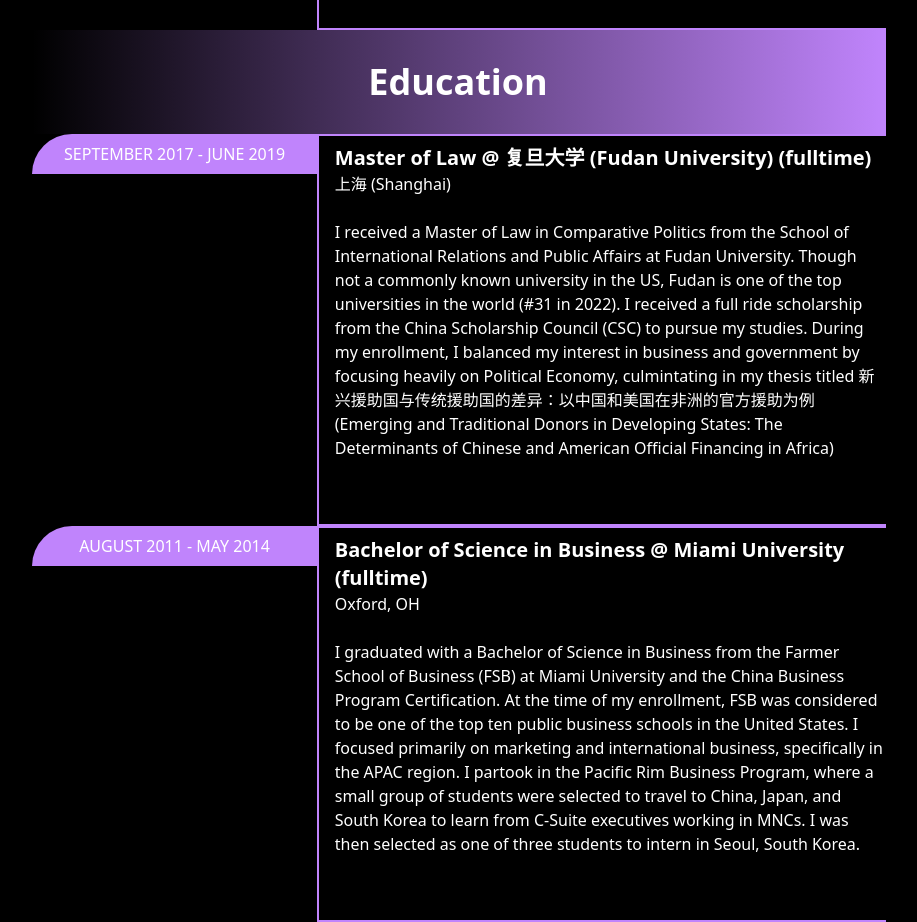
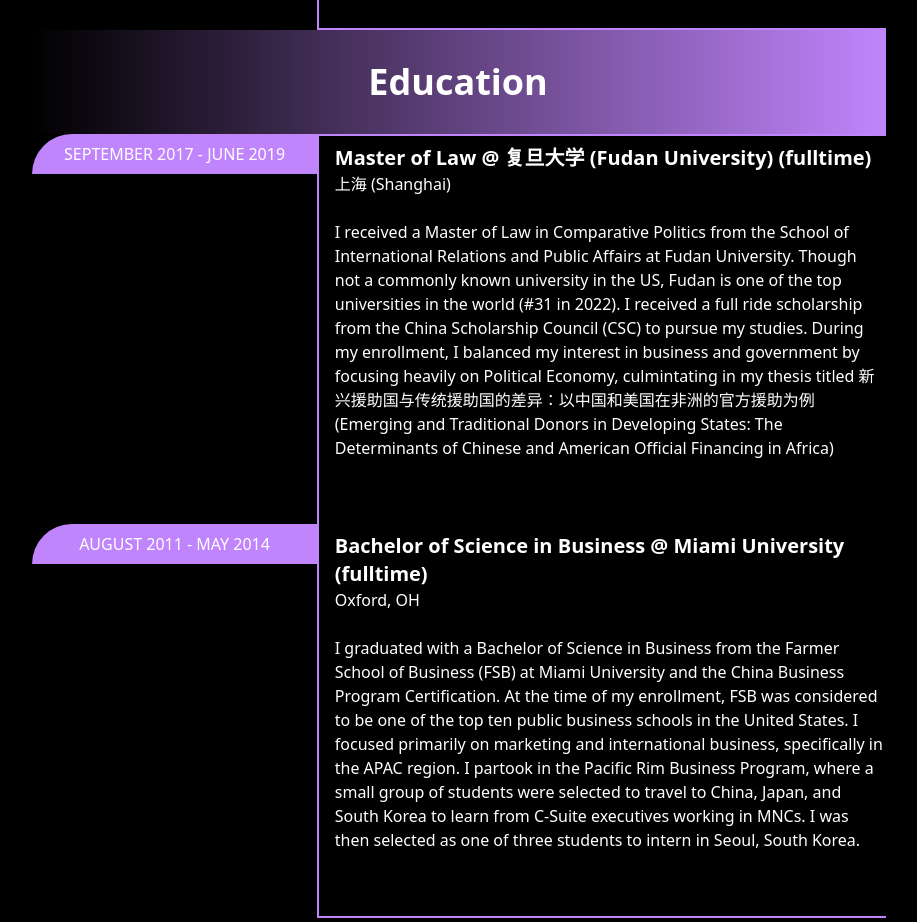
Before and after one commit to jakovid/portfolio, a Next.js app: page / in a window 1280 px wide. Shown: the part 1580-2502 px from the top of the page, without its empty margins (181-1098 px from the left). Built offline with nearby package versions, Linux system fonts and the light colour scheme.

Commit message:
fixed styling

```diff
--- a/components/home/resume.js
+++ b/components/home/resume.js
@@ -61,7 +61,7 @@ export default function BuildResume(){
                 <div className="flex justify-center p-2 bg-purple-400 h-10 rounded-tl-full">
                     SEPTEMBER 2017 - JUNE 2019
                 </div>
-                <div className="col-span-2 border-purple-400 border-s-2 border-t-2 border-b-2 ps-4 pt-2 pb-16 ">
+                <div className="col-span-2 border-purple-400 border-s-2 border-t-2 ps-4 pt-2 pb-16 ">
                     <div className="font-bold text-xl">Master of Law @ 复旦大学 (Fudan University) (fulltime)</div>
                     <div className="pb-6"> 上海 (Shanghai)</div>
                     <div>
@@ -80,7 +80,7 @@ export default function BuildResume(){
             <div className="flex justify-center p-2 bg-purple-400 h-10 rounded-tl-full">
                     AUGUST 2011 - MAY 2014
                 </div>
-                <div className="col-span-2 border-purple-400 border-s-2 border-t-2 border-b-2 ps-4 pt-2 pb-16 ">
+                <div className="col-span-2 border-purple-400 border-s-2 border-b-2 ps-4 pt-2 pb-16 ">
                     <div className="font-bold text-xl">Bachelor of Science in Business @ Miami University (fulltime)</div>
                     <div className="pb-6"> Oxford, OH</div>
                     <div>
```
